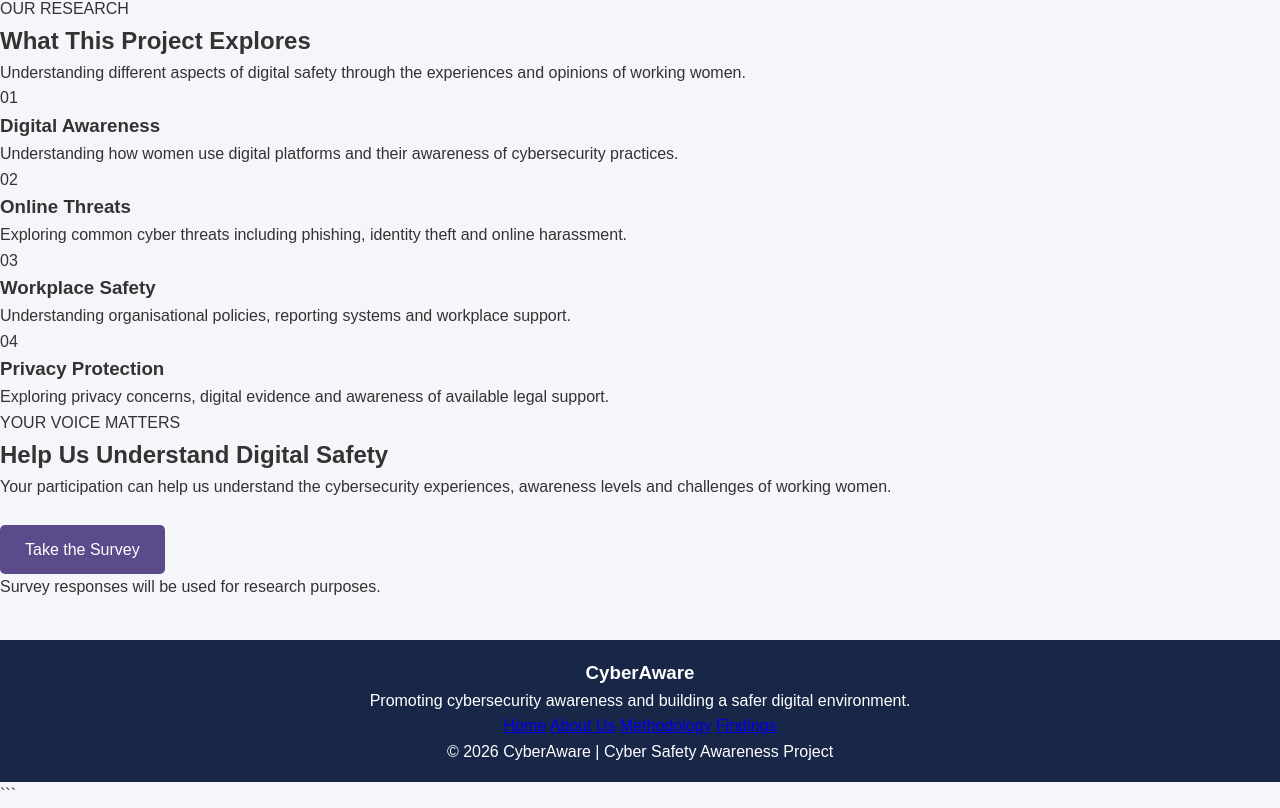
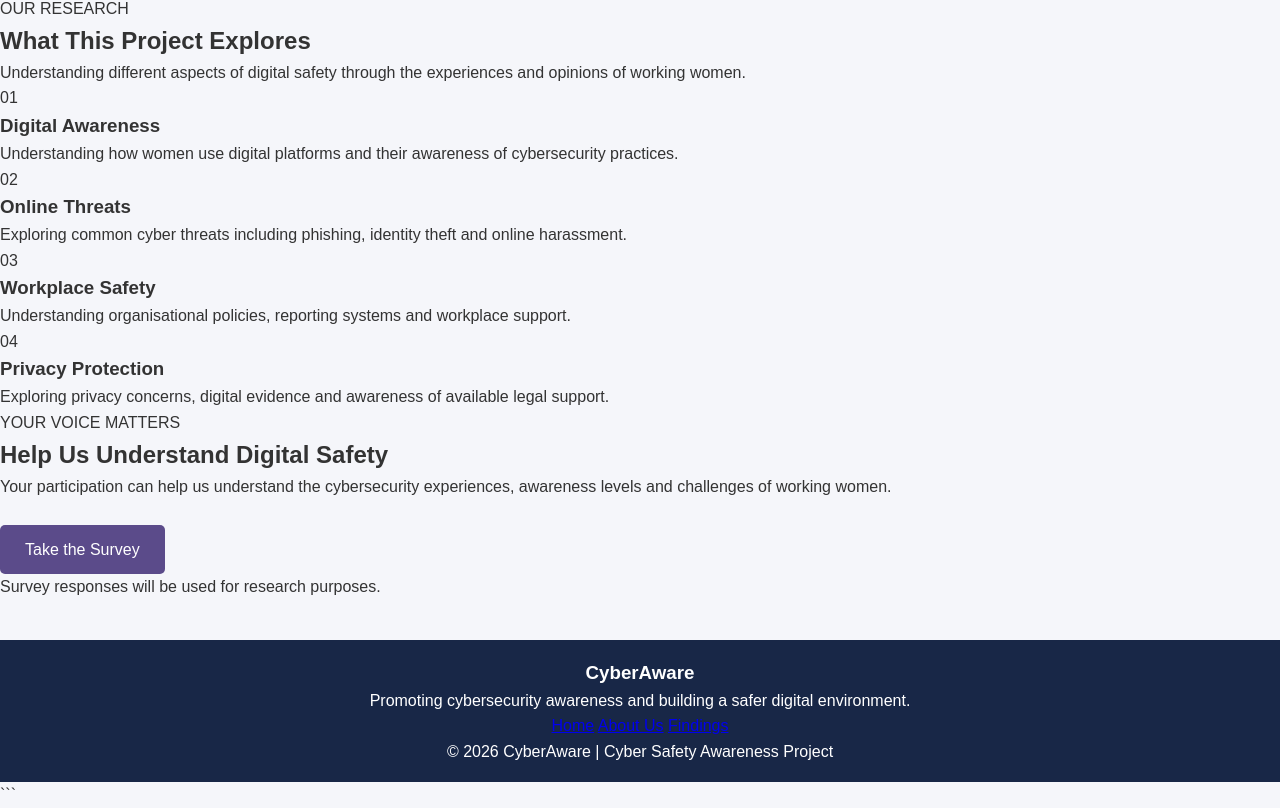
Before and after one commit to Ashtankarshweta143/working-women-cybersecurity, a plain HTML site: page index.html in a window 1280 px wide. Shown: the part 679-1487 px from the top of the page. Drawn offline with Linux system fonts and the light colour scheme.

Commit message:
Format HTML document with proper syntax

```diff
--- a/index.html
+++ b/index.html
@@ -232,7 +232,6 @@
 
                 <a href="about.html">About Us</a>
 
-                <a href="methodology.html">Methodology</a>
 
                 <a href="findings.html">Findings</a>
 
```
